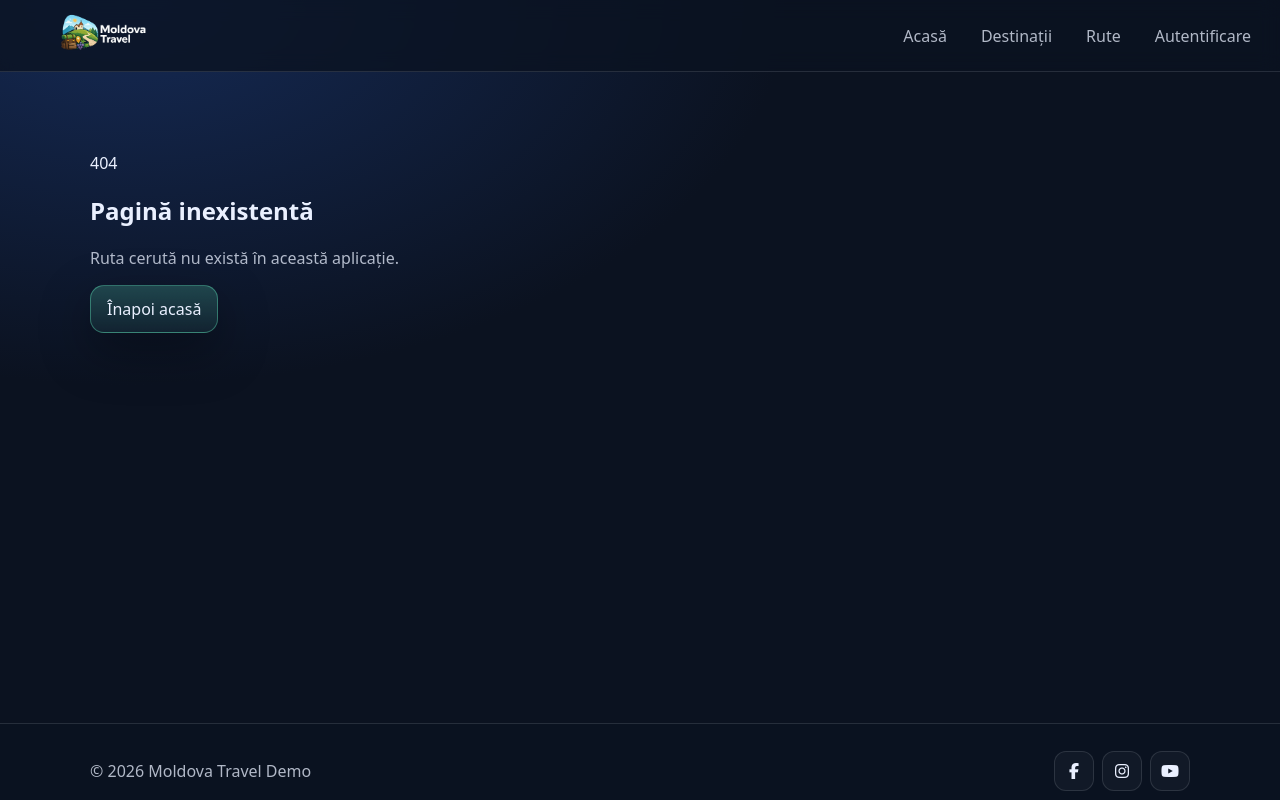
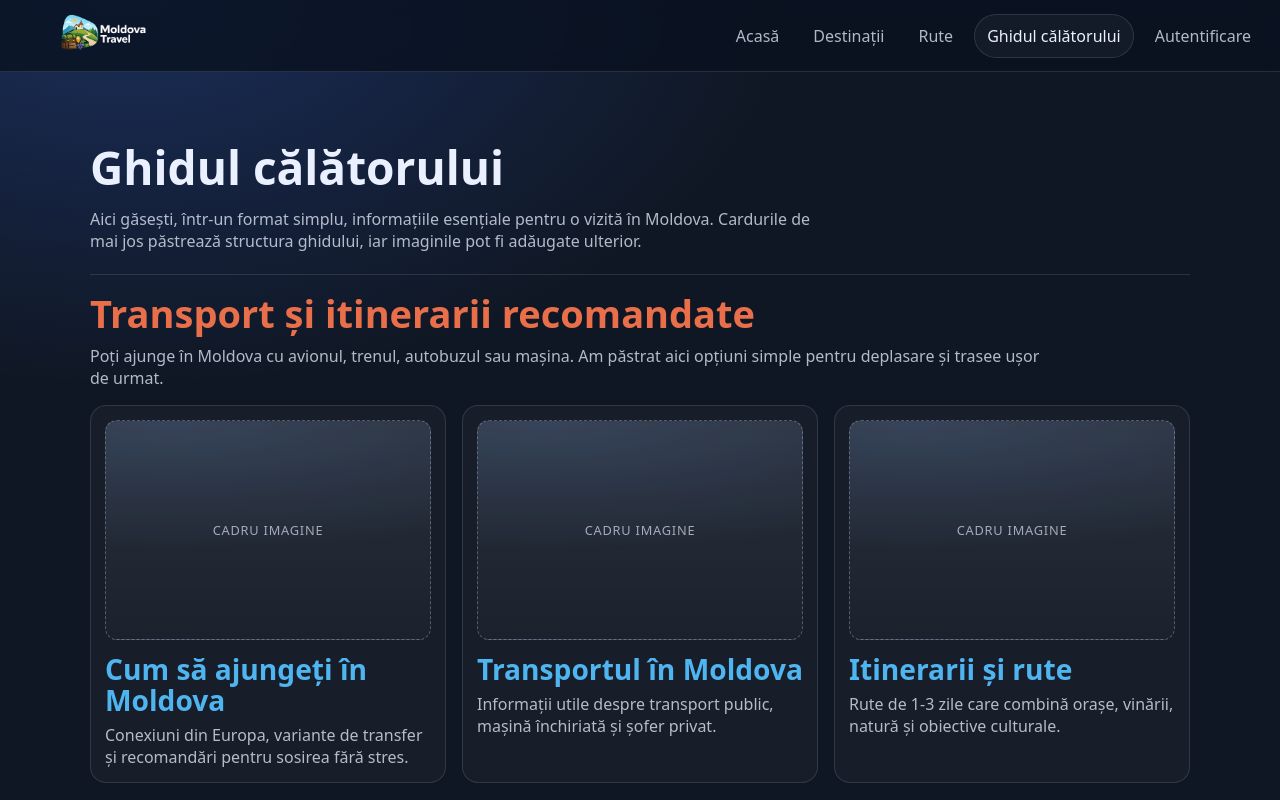
Before and after one commit to DarkSata/Dezvoltarea-unui-platforme-WEB-de-promovarea-turistica, a React (Vite) app: page /ghidul-calatorului in a window 1280 px wide. Before the commit this address led to /404. Shown: the top 800 px of the page. Built offline with nearby package versions, Linux system fonts and the light colour scheme.

Commit message:
Add a tab Ghidul călătorului

```diff
--- a/src/App.css
+++ b/src/App.css
@@ -612,6 +612,86 @@ textarea.form-control{
 }
 
 /* =========================
+   GHIDUL CALATORULUI
+   ========================= */
+
+.traveler-guide-page{
+  background: rgba(255,255,255,.02);
+}
+
+.traveler-guide-head{
+  max-width: 920px;
+}
+
+.traveler-guide-head h1{
+  margin: 0 0 10px 0;
+  font-size: clamp(32px, 4.2vw, 46px);
+}
+
+.traveler-guide-sections{
+  display: grid;
+  gap: 26px;
+}
+
+.traveler-guide-block{
+  padding-top: 18px;
+  border-top: 1px solid var(--border);
+}
+
+.traveler-guide-block h2{
+  margin: 0 0 10px 0;
+  color: #e96f4b;
+  font-size: clamp(27px, 3.2vw, 38px);
+  line-height: 1.1;
+}
+
+.traveler-guide-block > p{
+  margin: 0 0 16px 0;
+  color: var(--muted);
+  max-width: 960px;
+}
+
+.traveler-guide-grid{
+  display: grid;
+  gap: 16px;
+  grid-template-columns: repeat(3, minmax(0, 1fr));
+}
+
+.traveler-guide-card{
+  background: rgba(255,255,255,.03);
+  border: 1px solid var(--border);
+  border-radius: var(--radius);
+  padding: 14px;
+}
+
+.traveler-guide-frame{
+  height: 220px;
+  border-radius: 12px;
+  border: 1px dashed rgba(234,240,255,.28);
+  background:
+    linear-gradient(180deg, rgba(255,255,255,.08), rgba(255,255,255,.02)),
+    radial-gradient(900px 240px at 20% 0%, rgba(120,170,255,.16), transparent 55%);
+  display: grid;
+  place-items: center;
+  color: rgba(234,240,255,.65);
+  letter-spacing: .06em;
+  text-transform: uppercase;
+  font-size: .8rem;
+}
+
+.traveler-guide-card h3{
+  margin: 14px 0 8px 0;
+  color: #4fb5f1;
+  font-size: clamp(1.42rem, 2.2vw, 2rem);
+  line-height: 1.1;
+}
+
+.traveler-guide-card p{
+  margin: 0;
+  color: var(--muted);
+}
+
+/* =========================
    DESTINATII / RUTE (Leaflet + UI)
    ========================= */
 
@@ -1034,6 +1114,7 @@ textarea.form-control{
 
 @media (max-width: 980px){
   .destinations-layout{ grid-template-columns: 1fr; }
+  .traveler-guide-grid{ grid-template-columns: repeat(2, minmax(0, 1fr)); }
   .destinations-list{
     position: static;
     max-height: none;
@@ -1044,6 +1125,8 @@ textarea.form-control{
 }
 
 @media (max-width: 720px){
+  .traveler-guide-grid{ grid-template-columns: 1fr; }
+  .traveler-guide-frame{ height: 200px; }
   .destinations-map{ height: 440px; }
   .destination-card .card-media{ height: 220px; }
 }
--- a/src/app/layout/Header.tsx
+++ b/src/app/layout/Header.tsx
@@ -69,6 +69,12 @@ export default function Header() {
         >
           Rute
         </NavLink>
+        <NavLink
+          className={({ isActive }) => `nav-link ${isActive ? "active" : ""}`}
+          to="/ghidul-calatorului"
+        >
+          Ghidul călătorului
+        </NavLink>
         {session?.role === "admin" ? (
           <NavLink
             className={({ isActive }) => `nav-link ${isActive ? "active" : ""}`}
--- a/src/app/router/AppRouter.tsx
+++ b/src/app/router/AppRouter.tsx
@@ -4,6 +4,7 @@ import ProtectedRoute from "./ProtectedRoute";
 import HomePage from "../../pages/HomePage";
 import DestinationsPage from "../../pages/DestinationsPage";
 import RoutesPage from "../../pages/RoutesPage";
+import TravelerGuidePage from "../../pages/TravelerGuidePage";
 import AdminPage from "../../pages/AdminPage";
 import LoginPage from "../../pages/LoginPage";
 import Unauthorized401 from "../../errors/Unauthorized401";
@@ -18,6 +19,7 @@ export default function AppRouter() {
         <Route index element={<HomePage />} />
         <Route path="destinations" element={<DestinationsPage />} />
         <Route path="routes" element={<RoutesPage />} />
+        <Route path="ghidul-calatorului" element={<TravelerGuidePage />} />
         <Route path="login" element={<LoginPage />} />
 
         <Route element={<ProtectedRoute roles={["admin"]} />}>
--- /dev/null
+++ b/src/pages/TravelerGuidePage.tsx
@@ -0,0 +1,128 @@
+type GuideCard = {
+  title: string;
+  description: string;
+};
+
+type GuideSection = {
+  title: string;
+  description: string;
+  cards: GuideCard[];
+};
+
+const GUIDE_SECTIONS: GuideSection[] = [
+  {
+    title: "Transport și itinerarii recomandate",
+    description:
+      "Poți ajunge în Moldova cu avionul, trenul, autobuzul sau mașina. Am păstrat aici opțiuni simple pentru deplasare și trasee ușor de urmat.",
+    cards: [
+      {
+        title: "Cum să ajungeți în Moldova",
+        description:
+          "Conexiuni din Europa, variante de transfer și recomandări pentru sosirea fără stres.",
+      },
+      {
+        title: "Transportul în Moldova",
+        description:
+          "Informații utile despre transport public, mașină închiriată și șofer privat.",
+      },
+      {
+        title: "Itinerarii și rute",
+        description:
+          "Rute de 1-3 zile care combină orașe, vinării, natură și obiective culturale.",
+      },
+    ],
+  },
+  {
+    title: "Cazare și hoteluri în Moldova",
+    description:
+      "De la hoteluri urbane la pensiuni rurale, ai opțiuni pentru orice buget și stil de călătorie.",
+    cards: [
+      {
+        title: "Hoteluri în Chișinău",
+        description:
+          "Selectează ușor zona potrivită, nivelul de confort și tipul de servicii dorite.",
+      },
+      {
+        title: "Pensiuni turistice",
+        description:
+          "Locații autentice, ospitalitate locală și experiențe relaxate aproape de natură.",
+      },
+    ],
+  },
+  {
+    title: "Detalii practice de călătorie și informații utile",
+    description:
+      "Am centralizat cele mai importante lucruri de știut înainte de plecare: documente, buget, sezon și sfaturi locale.",
+    cards: [
+      {
+        title: "Detalii practice de călătorie",
+        description:
+          "Vize, vamă, valută și alte informații de bază pentru o planificare corectă.",
+      },
+      {
+        title: "Informații despre Moldova",
+        description:
+          "Context despre regiuni, specific local, tradiții și diferențe între zone turistice.",
+      },
+      {
+        title: "Patrimoniu cultural și tradiții",
+        description:
+          "Evenimente, festivaluri și obiceiuri care te ajută să înțelegi mai bine cultura locală.",
+      },
+    ],
+  },
+  {
+    title: "Agenții locale, ghizi și servicii de suport",
+    description:
+      "Dacă preferi ajutor local, poți colabora cu agenții sau ghizi pentru itinerarii personalizate.",
+    cards: [
+      {
+        title: "Agenții și tur operatori locali",
+        description:
+          "Pachete flexibile, logistică simplificată și suport pentru organizarea completă.",
+      },
+      {
+        title: "Găsește un ghid turistic local",
+        description:
+          "Tururi tematice pentru istorie, natură, gastronomie sau experiențe culturale.",
+      },
+    ],
+  },
+];
+
+export default function TravelerGuidePage() {
+  return (
+    <section className="section traveler-guide-page">
+      <div className="container">
+        <div className="section-head traveler-guide-head">
+          <h1>Ghidul călătorului</h1>
+          <p>
+            Aici găsești, într-un format simplu, informațiile esențiale pentru o vizită în Moldova.
+            Cardurile de mai jos păstrează structura ghidului, iar imaginile pot fi adăugate ulterior.
+          </p>
+        </div>
+
+        <div className="traveler-guide-sections">
+          {GUIDE_SECTIONS.map((section) => (
+            <article className="traveler-guide-block" key={section.title}>
+              <h2>{section.title}</h2>
+              <p>{section.description}</p>
+
+              <div className="traveler-guide-grid">
+                {section.cards.map((card) => (
+                  <article className="traveler-guide-card" key={card.title}>
+                    <div className="traveler-guide-frame" aria-hidden="true">
+                      cadru imagine
+                    </div>
+                    <h3>{card.title}</h3>
+                    <p>{card.description}</p>
+                  </article>
+                ))}
+              </div>
+            </article>
+          ))}
+        </div>
+      </div>
+    </section>
+  );
+}
```
